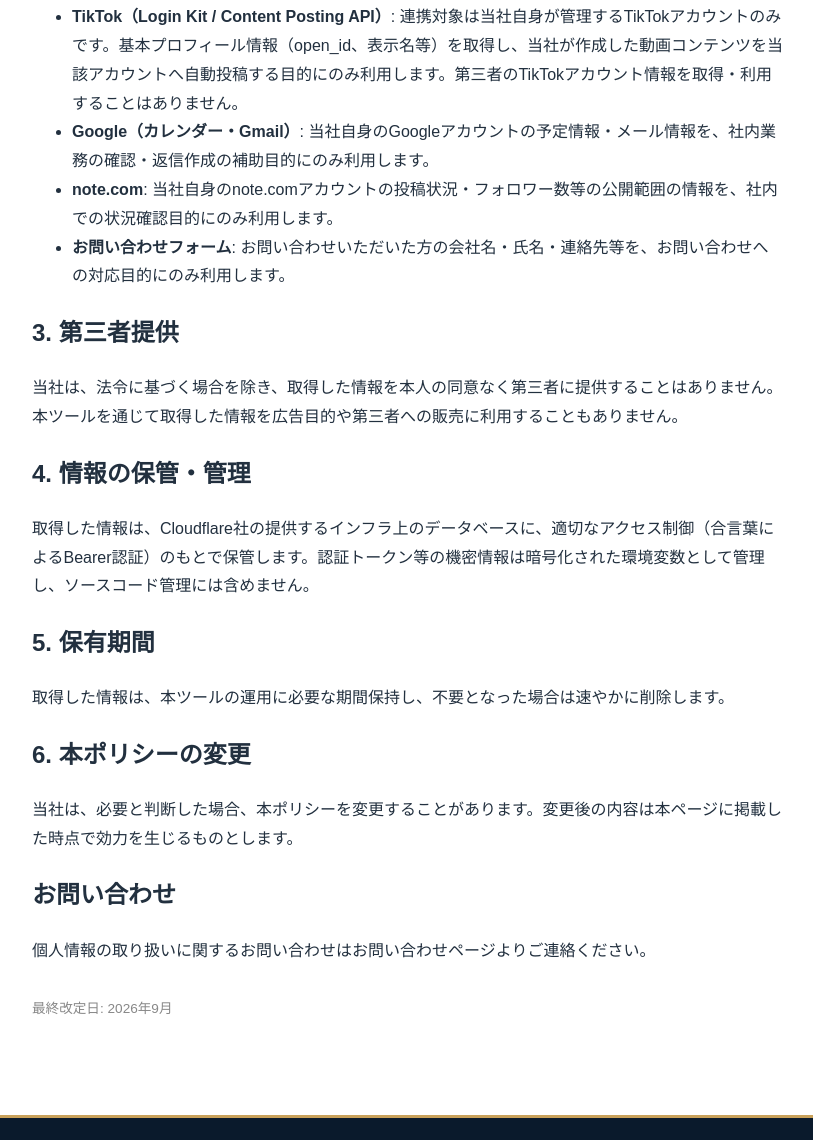
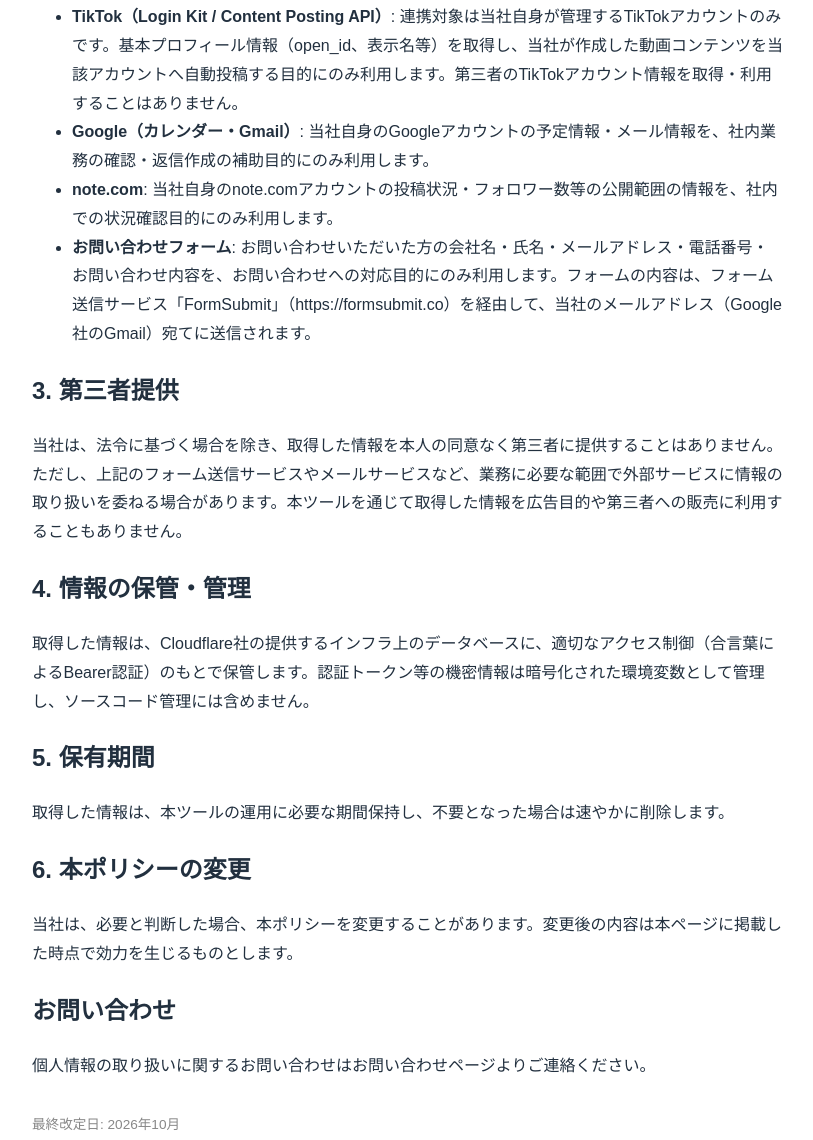
Before and after one commit to nagi-biz/nagi-website, a plain HTML site: page privacy.html/index.html in a window 1280 px wide. Shown: the part 795-1935 px from the top of the page, without its empty margins (232-1045 px from the left). Drawn offline with Linux system fonts and the light colour scheme.

Commit message:
プライバシーポリシーにお問い合わせフォームの送信経路（FormSubmit・Gmail）を追記
Co-Authored-By: Claude Opus 5.5 <noreply@anthropic.com>

```diff
--- a/privacy.html/index.html
+++ b/privacy.html/index.html
@@ -71,11 +71,11 @@
       <li><strong>TikTok（Login Kit / Content Posting API）</strong>: 連携対象は当社自身が管理するTikTokアカウントのみです。基本プロフィール情報（open_id、表示名等）を取得し、当社が作成した動画コンテンツを当該アカウントへ自動投稿する目的にのみ利用します。第三者のTikTokアカウント情報を取得・利用することはありません。</li>
       <li><strong>Google（カレンダー・Gmail）</strong>: 当社自身のGoogleアカウントの予定情報・メール情報を、社内業務の確認・返信作成の補助目的にのみ利用します。</li>
       <li><strong>note.com</strong>: 当社自身のnote.comアカウントの投稿状況・フォロワー数等の公開範囲の情報を、社内での状況確認目的にのみ利用します。</li>
-      <li><strong>お問い合わせフォーム</strong>: お問い合わせいただいた方の会社名・氏名・連絡先等を、お問い合わせへの対応目的にのみ利用します。</li>
+      <li><strong>お問い合わせフォーム</strong>: お問い合わせいただいた方の会社名・氏名・メールアドレス・電話番号・お問い合わせ内容を、お問い合わせへの対応目的にのみ利用します。フォームの内容は、フォーム送信サービス「FormSubmit」（https://formsubmit.co）を経由して、当社のメールアドレス（Google社のGmail）宛てに送信されます。</li>
     </ul>
 
     <h2>3. 第三者提供</h2>
-    <p>当社は、法令に基づく場合を除き、取得した情報を本人の同意なく第三者に提供することはありません。本ツールを通じて取得した情報を広告目的や第三者への販売に利用することもありません。</p>
+    <p>当社は、法令に基づく場合を除き、取得した情報を本人の同意なく第三者に提供することはありません。ただし、上記のフォーム送信サービスやメールサービスなど、業務に必要な範囲で外部サービスに情報の取り扱いを委ねる場合があります。本ツールを通じて取得した情報を広告目的や第三者への販売に利用することもありません。</p>
 
     <h2>4. 情報の保管・管理</h2>
     <p>取得した情報は、Cloudflare社の提供するインフラ上のデータベースに、適切なアクセス制御（合言葉によるBearer認証）のもとで保管します。認証トークン等の機密情報は暗号化された環境変数として管理し、ソースコード管理には含めません。</p>
@@ -89,7 +89,7 @@
     <h2>お問い合わせ</h2>
     <p>個人情報の取り扱いに関するお問い合わせは<a href="../contact.html">お問い合わせページ</a>よりご連絡ください。</p>
 
-    <p style="margin-top:2rem;color:#888;font-size:0.85rem;">最終改定日: 2026年9月</p>
+    <p style="margin-top:2rem;color:#888;font-size:0.85rem;">最終改定日: 2026年10月</p>
   </div>
 </section>
 
```
